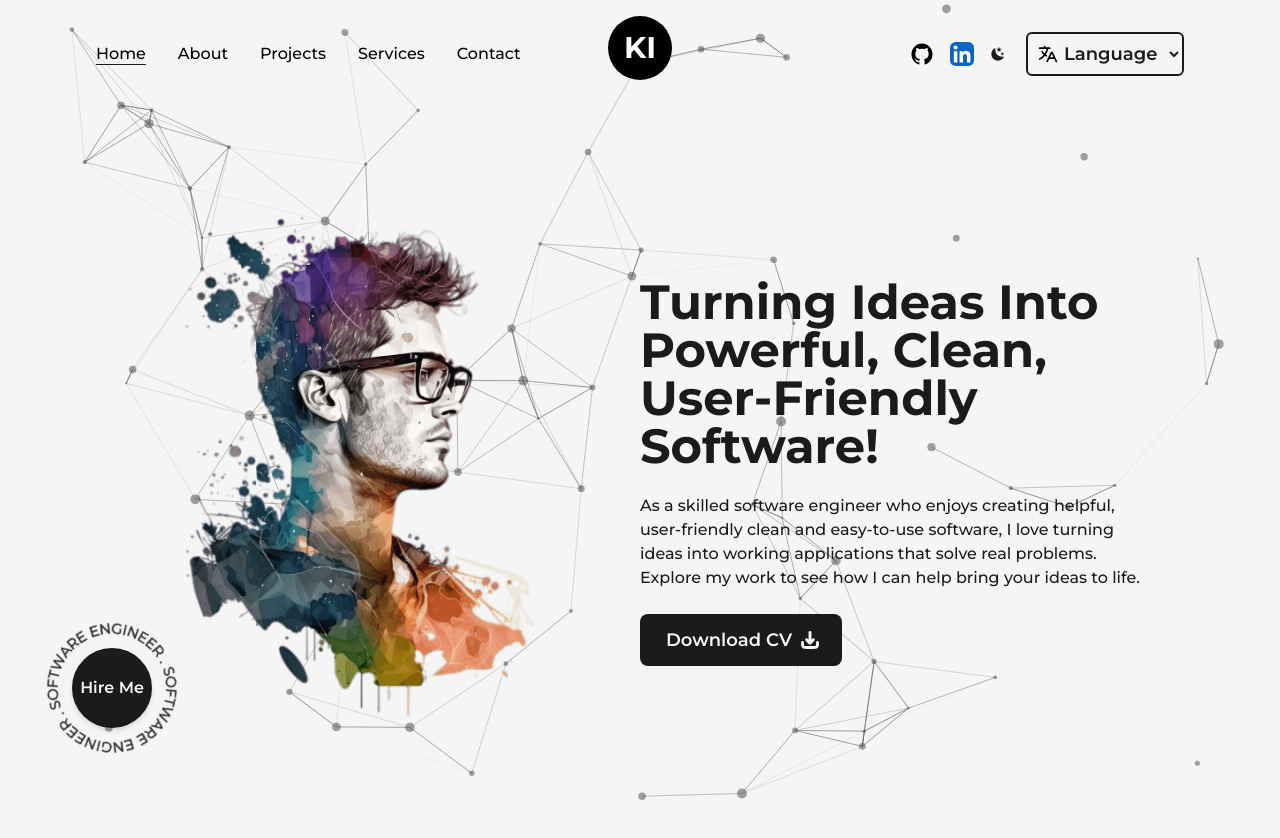
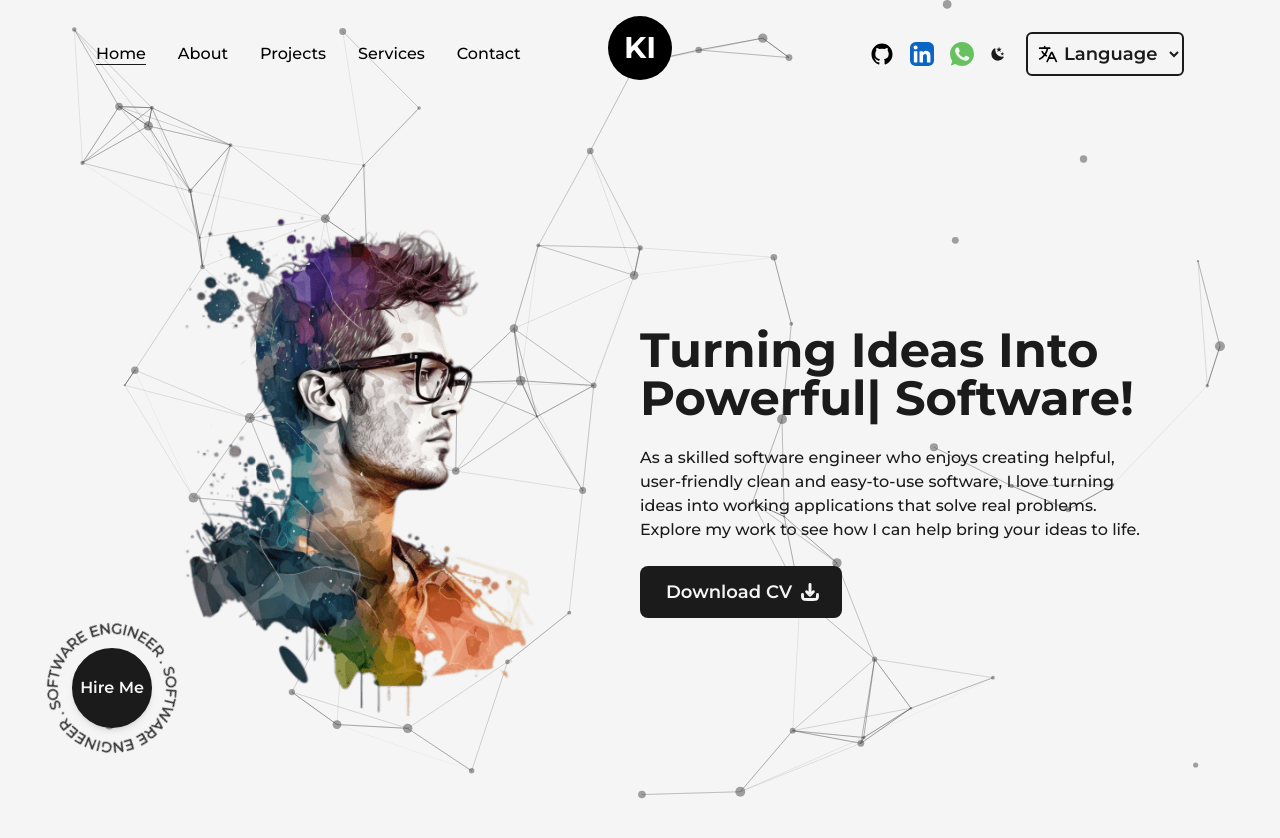
Before and after one commit to idoufkirkamal/Portfolio, a Next.js app: page / in a window 1280 px wide. Shown: the top 838 px of the page. Built offline with nearby package versions, Linux system fonts and the light colour scheme.

Commit message:
Added the React typewriter animation

```diff
--- a/package.json
+++ b/package.json
@@ -17,6 +17,7 @@
     "react-dom": "18.2.0",
     "react-icons": "^5.3.0",
     "react-tsparticles": "^2.9.3",
+    "react-type-animation": "^3.2.0",
     "tsparticles": "^2.9.3",
     "tsparticles-engine": "^2.9.3"
   },
--- a/src/components/AnimatedText.js
+++ b/src/components/AnimatedText.js
@@ -1,53 +1,48 @@
-import React from 'react'
-import { motion } from 'framer-motion'
+import React from 'react';
+import { motion } from 'framer-motion';
 
 const quote = {
-    initial:{
-        opacity:1,
-    },
-    animate:{
-        opacity:1,
-        transition:{
-            delay:0.5,
-            staggerChildren:0.08,
+    initial: { opacity: 1 },
+    animate: {
+        opacity: 1,
+        transition: {
+            delay: 0.5,
+            staggerChildren: 0.08,
         }
     }
-}
+};
 
 const singleWord = {
-    initial:{
-        opacity:0,
-        y:50,
-    },
-    animate:{
-        opacity:1,
-        y:0,
-        transition:{
-            duration:1,
-        }
+    initial: { opacity: 0, y: 50 },
+    animate: {
+        opacity: 1,
+        y: 0,
+        transition: { duration: 1 },
     }
-}
+};
 
-const AnimatedText = ({text, className=""}) => {
+const AnimatedText = ({ children, className = "" }) => {
   return (
     <div className='w-full mx-auto py-2 flex items-center justify-center text-center overflow-hidden'>
       <motion.h1 className={`inline-block w-full text-dark font-bold capitalize text-8xl ${className}`}
-      variants={quote}
-      initial="initial"
-      animate="animate"
+        variants={quote}
+        initial="initial"
+        animate="animate"
       >
         {
-            text.split(" ").map((word, index) =>
-                <motion.span key={word+'-'+index} className="inline-block"
-                variants={singleWord}
-                >
+          React.Children.map(children, (child, index) => (
+            typeof child === 'string'
+              ? child.split(" ").map((word, i) => (
+                  <motion.span key={`${word}-${index}-${i}`} className="inline-block" variants={singleWord}>
                     {word}&nbsp;
-                </motion.span>
-            )
+                  </motion.span>
+                ))
+              : <motion.span key={`component-${index}`} className="inline-block" variants={singleWord}>{child}</motion.span>
+          ))
         }
       </motion.h1>
     </div>
-  )
-}
+  );
+};
 
-export default AnimatedText
+export default AnimatedText;
--- a/src/components/Icons.js
+++ b/src/components/Icons.js
@@ -483,3 +483,23 @@ export const LanguageIcon = ({ className, ...rest }) => (
     />
   </svg>
 );
+
+
+const WhatsappIcon = ({ className, ...rest }) => (
+  <svg
+    xmlns="http://www.w3.org/2000/svg"
+    width={800}
+    height={800}
+    viewBox="0 0 48 48"
+    className={`w-full h-auto ${className}`}
+    {...rest}
+  >
+    <title>{"Whatsapp-color"}</title>
+    <path
+      fill="#67C15E"
+      fillRule="evenodd"
+      d="M23.993 0C10.763 0 0 10.765 0 24a23.824 23.824 0 0 0 4.57 14.067l-2.99 8.917 9.224-2.948A23.81 23.81 0 0 0 24.007 48C37.237 48 48 37.234 48 24S37.238 0 24.007 0h-.014Zm-6.7 12.19c-.466-1.114-.818-1.156-1.523-1.185a13.55 13.55 0 0 0-.804-.027c-.918 0-1.877.268-2.455.86-.705.72-2.454 2.398-2.454 5.841s2.51 6.773 2.849 7.239c.353.465 4.895 7.632 11.947 10.553 5.515 2.286 7.152 2.074 8.407 1.806 1.834-.395 4.133-1.75 4.711-3.386.579-1.637.579-3.034.41-3.33-.17-.296-.636-.465-1.34-.818-.706-.353-4.134-2.046-4.783-2.272-.634-.24-1.24-.155-1.72.522-.677.946-1.34 1.905-1.876 2.483-.423.452-1.115.509-1.693.268-.776-.324-2.948-1.086-5.628-3.47-2.074-1.849-3.484-4.148-3.893-4.84-.41-.705-.042-1.114.282-1.495.353-.438.691-.748 1.044-1.157.352-.41.55-.621.776-1.1.24-.466.07-.946-.1-1.3-.168-.352-1.579-3.795-2.157-5.191Z"
+    />
+  </svg>
+)
+export default WhatsappIcon
--- a/src/components/NavBar.js
+++ b/src/components/NavBar.js
@@ -2,7 +2,7 @@ import Link from 'next/link'
 import React from 'react'
 import Logo from './Logo'
 import {useRouter} from 'next/router'
-import { GithubIcon, LinkedInIcon, MoonIcon, SunIcon } from './Icons'
+import WhatsappIcon, { GithubIcon, LinkedInIcon, MoonIcon, SunIcon } from './Icons'
 import { motion } from 'framer-motion'
 import { LanguageIcon } from './Icons'
 import useThemSwitcher from './hooks/useThemSwitcher'
@@ -46,6 +46,13 @@ const NavBar = () => {
             >
                 <LinkedInIcon/>
             </motion.a>
+            <motion.a href='https://api.whatsapp.com/send?phone=212708087165&text=Hello Kamal! Are you available to discuss a project?' target={"_blank"}
+                whileHover={{y:-2}}
+                whileTap={{scale:0.9}}
+                className='w-6 ml-4'
+            >
+                <WhatsappIcon/>
+            </motion.a>
 
             <button onClick={() => setMode(mode === "light" ? "dark" : "light")}
                     className={`ml-3 flex items-center justify-center rounded-full p-1 w-6
--- /dev/null
+++ b/src/components/TypewriterAnimation.js
@@ -0,0 +1,27 @@
+import React from 'react'
+import { TypeAnimation } from 'react-type-animation';
+
+const TypewriterAnimation = () => {
+    return (
+        <TypeAnimation
+          sequence={[
+            'Clean',
+            3000,
+            'Powerful',
+            3000,
+            'User-Friendly',
+            3000,
+            'Modern',
+            3000,
+            'Secure',
+            3000
+          ]}
+          wrapper="span"
+          speed={10}
+          style={{ display: 'inline-block' }}
+          repeat={Infinity}
+        />
+      );
+}
+
+export default TypewriterAnimation
--- a/src/pages/index.js
+++ b/src/pages/index.js
@@ -10,6 +10,7 @@ import { DownloadIcon } from '@/components/Icons'
 import HireMe from '@/components/HireMe'
 import TransitionEffect from '@/components/TransitionEffect'
 import ParticlesContainer from '@/components/ParticlesContainer'
+import TypewriterAnimation from '@/components/TypewriterAnimation'
 
 const inter = Inter({ subsets: ['latin'] })
 
@@ -36,7 +37,9 @@ export default function Home() {
                 <Image src={ProfilePic} alt='Kamal IDOUFKIR' className='w-full h-ful z-10'/>
               </div>
               <div className='w-1/2 flex flex-col items-center self-center'>
-                  <AnimatedText text="Turning Ideas into Powerful, Clean, User-Friendly Software!" className='!text-5xl text-left z-10'/>
+              <AnimatedText className='!text-5xl text-left z-10'>
+                Turning Ideas into <TypewriterAnimation /> Software!
+              </AnimatedText>
                   <p className='my-4 text-base font-medium z-10'>
                   As a skilled software engineer who enjoys creating helpful, user-friendly clean and easy-to-use software, I love turning ideas into working applications that solve real problems. Explore my work to see how I can help bring your ideas to life.
                   </p>
```
Also changed, not shown: 1 other file (tests, documents, lock files or other folders).
